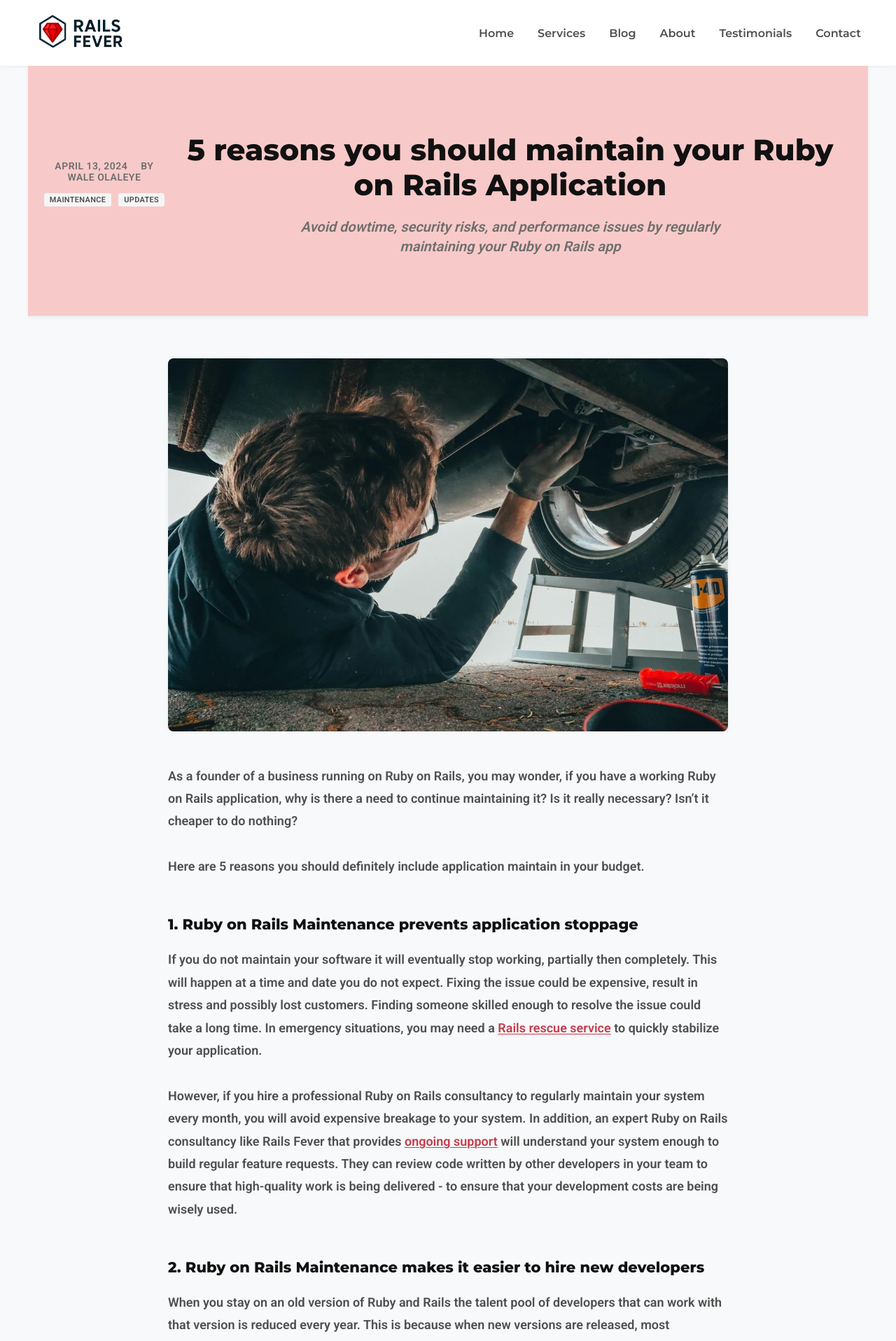
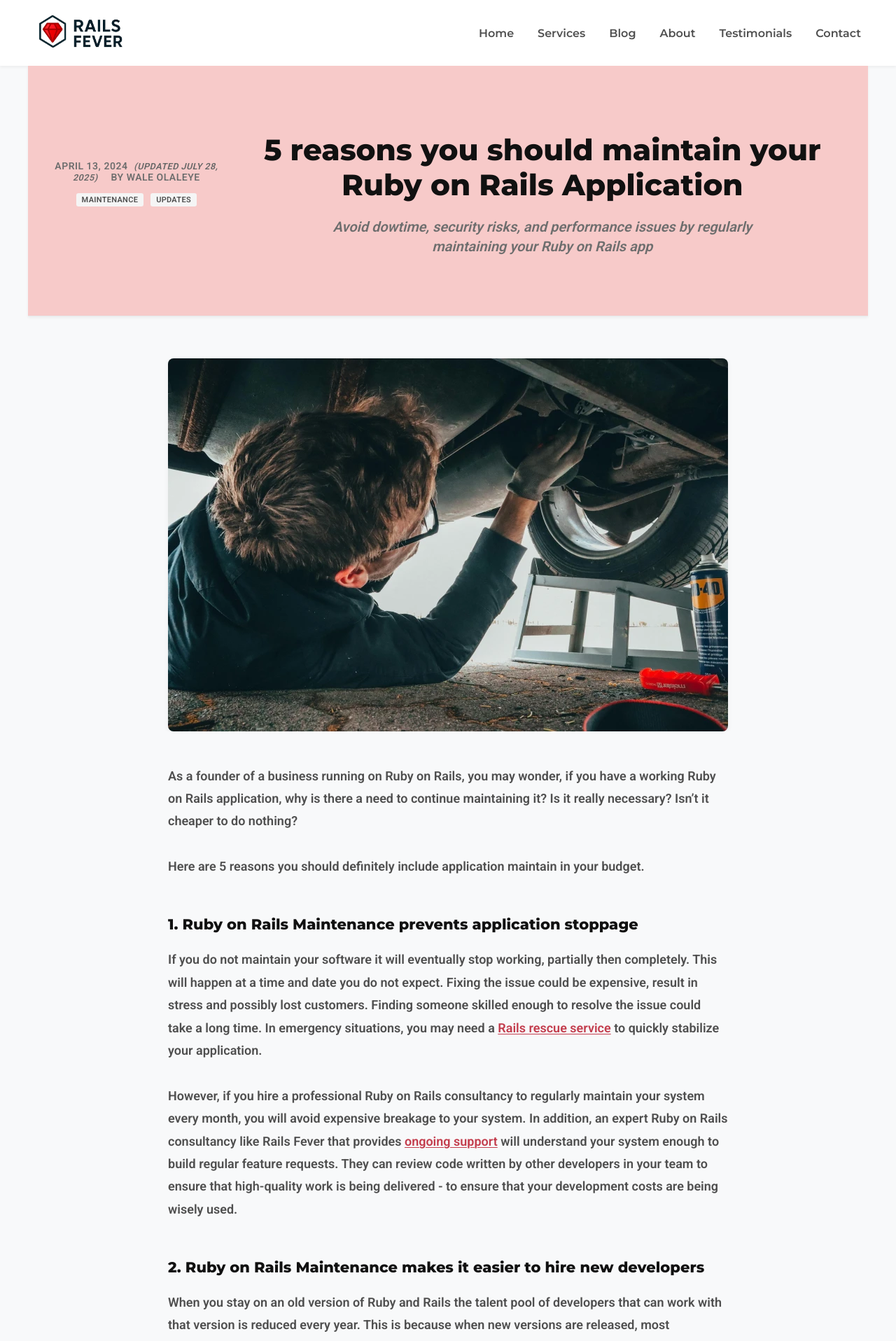
Before and after one commit to waleo/railsfever-05-2025, a Jekyll site: the page built from _posts/2024-04-13-5-reasons-you-should-maintain-your-ruby-on-rails-application.md, in a window 1280 px wide. Shown: the top 1916 px of the page at 70% size. Built offline with Jekyll 4.4.1, drawn with Linux system fonts in a browser that asks for light colours.

Commit message:
Add support for showing post updated at date

```diff
--- a/_layouts/post.html
+++ b/_layouts/post.html
@@ -5,7 +5,12 @@ layout: default
 <article class="blog-post">
   <header class="post-header">
     <div class="post-meta">
-      <time datetime="{{ page.date | date_to_xmlschema }}">{{ page.date | date: "%B %d, %Y" }}</time>
+      <time datetime="{{ page.date | date_to_xmlschema }}">
+        {{ page.date | date: "%B %d, %Y" }}
+        {% if page.updated and page.updated != page.date %}
+          <span class="updated-label">(Updated {{ page.updated | date: "%B %d, %Y" }})</span>
+        {% endif %}
+      </time>
       {% if page.author %}
         <span class="post-author">by {{ page.author }}</span>
       {% endif %}
--- a/_posts/2024-04-13-5-reasons-you-should-maintain-your-ruby-on-rails-application.md
+++ b/_posts/2024-04-13-5-reasons-you-should-maintain-your-ruby-on-rails-application.md
@@ -8,6 +8,7 @@ categories: ["Maintenance", "Updates"]
 tags: [application management, technical debt, legacy rails apps, security]
 featured_image: "/assets/images/blog/man-fixing-vehicle-engine-800x600.webp"
 preview_image: "/assets/images/blog/man-fixing-vehicle-engine-400x300.webp"
+updated: 2025-07-28
 ---
 
 As a founder of a business running on Ruby on Rails, you may wonder, if you have a working Ruby on Rails application, why is there a need to continue maintaining it? Is it really necessary? Isn't it cheaper to do nothing?
--- a/_sass/_blog.scss
+++ b/_sass/_blog.scss
@@ -1,4 +1,12 @@
 /* Blog Styles for Rails Fever */
+
+/* Updated date styling */
+.updated-label {
+  font-size: 0.9em;
+  color: #666;
+  font-style: italic;
+  margin-left: 5px;
+}
 
 /* Blog Index Page */
 .blog-index {
```
